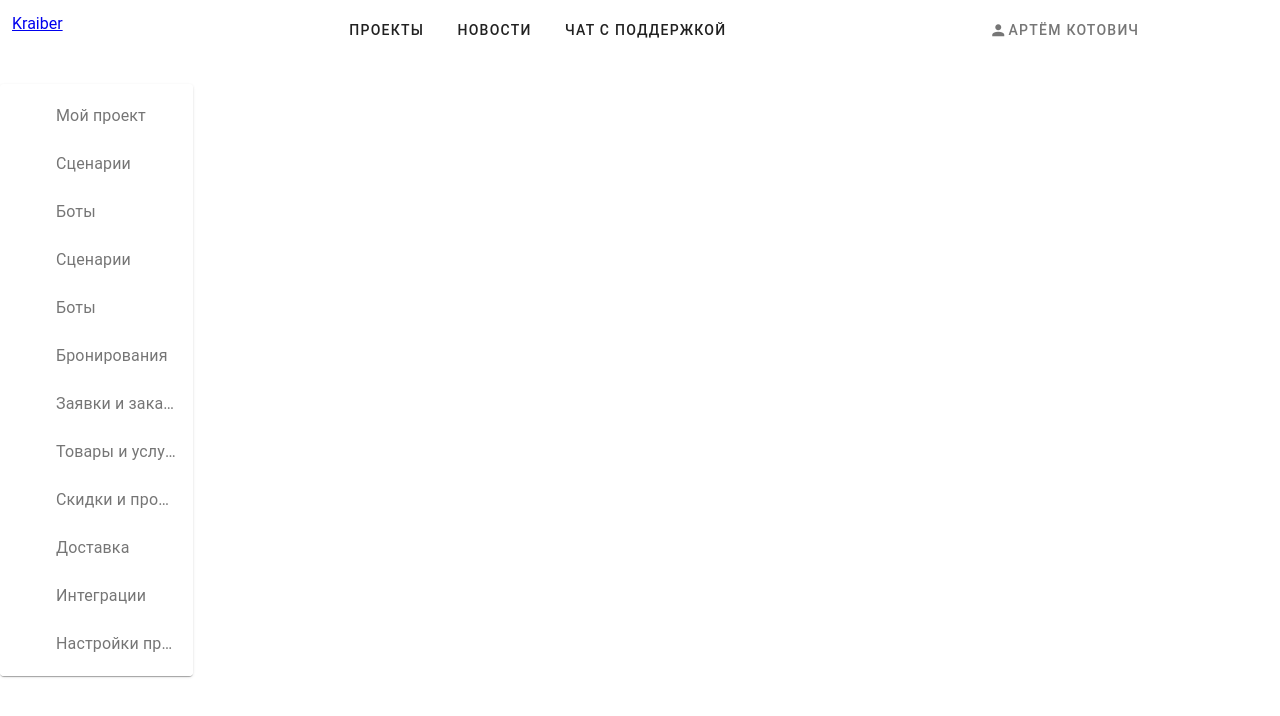
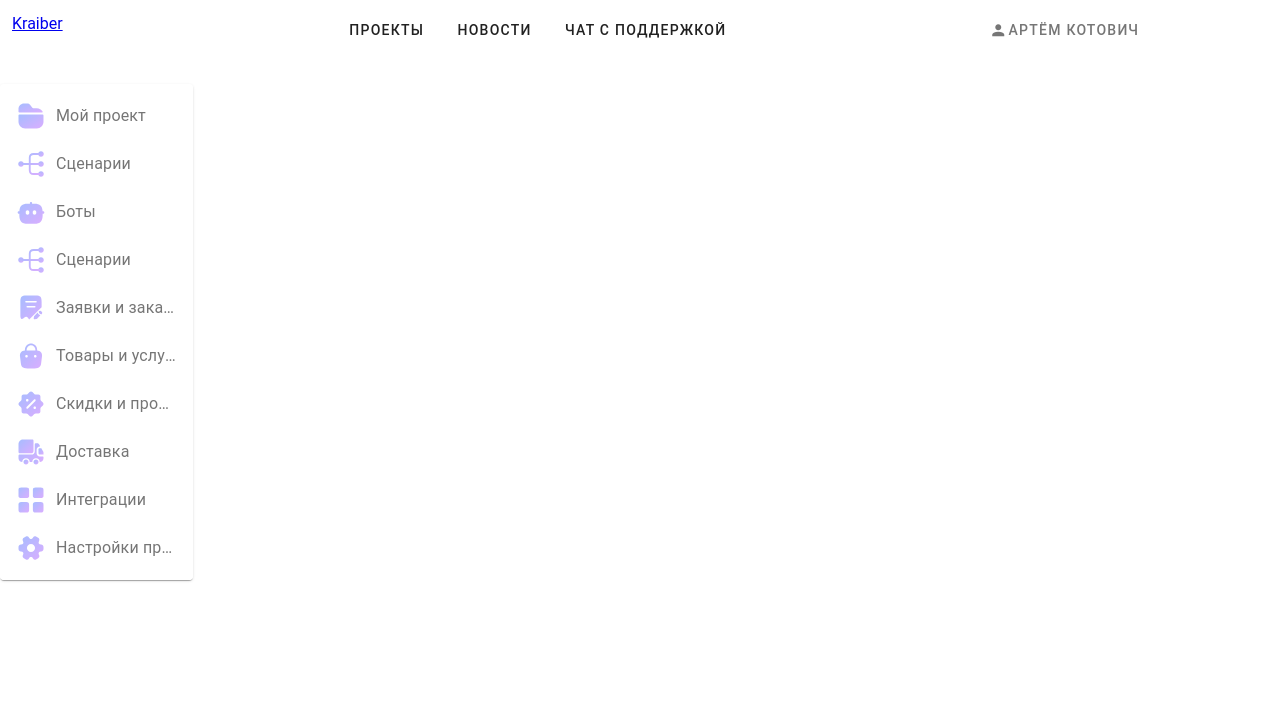
Before and after one commit to segakgd/kb_front, a Vue app: page /projects in a window 1280 px wide. Shown: the top 716 px of the page. Built offline with nearby package versions, Linux system fonts and the light colour scheme.

Commit message:
Update Projects.vue

```diff
--- a/src/components/Projects.vue
+++ b/src/components/Projects.vue
@@ -30,26 +30,21 @@
 <script lang="ts">
 import NavigateHeader from "@/components/common/NavigateHeader.vue";
 
-// Используем import.meta.glob для загрузки всех изображений
-const images = import.meta.glob('@/assets/images/*.svg');
-
 export default {
   components: {NavigateHeader},
   data() {
     return {
       items: [
-        {text: 'Мой проект', image: images['/src/assets/images/navigate/bot/bold.svg']},
-        {text: 'Сценарии', image: images['/src/assets/images/navigate/scenarios/bold.svg']},
-        {text: 'Боты', image: images['/src/assets/images/navigate/bot/bold.svg']},
-        {text: 'Сценарии', image: images['/src/assets/images/navigate/bot/bold.svg']},
-        {text: 'Боты', image: images['/src/assets/images/navigate/bot/bold.svg']},
-        {text: 'Бронирования', image: images['/src/assets/images/navigate/bot/bold.svg']},
-        {text: 'Заявки и заказы', image: images['/src/assets/images/navigate/bot/bold.svg']},
-        {text: 'Товары и услуги', image: images['/src/assets/images/navigate/bot/bold.svg']},
-        {text: 'Скидки и промокоды', image: images['/src/assets/images/navigate/bot/bold.svg']},
-        {text: 'Доставка', image: images['/src/assets/images/navigate/bot/bold.svg']},
-        {text: 'Интеграции', image: images['/src/assets/images/navigate/bot/bold.svg']},
-        {text: 'Настройки проекта', image: images['/src/assets/images/navigate/setting/bold.svg']},
+        {text: 'Мой проект', image: '/src/assets/images/navigate/folder/bold.svg'},
+        {text: 'Сценарии', image: '/src/assets/images/navigate/scenarios/bold.svg'},
+        {text: 'Боты', image: '/src/assets/images/navigate/bot/bold.svg'},
+        {text: 'Сценарии', image: '/src/assets/images/navigate/scenarios/bold.svg'},
+        {text: 'Заявки и заказы', image: '/src/assets/images/navigate/orders/bold.svg'},
+        {text: 'Товары и услуги', image: '/src/assets/images/navigate/bag/bold.svg'},
+        {text: 'Скидки и промокоды', image: '/src/assets/images/navigate/discount/bold.svg'},
+        {text: 'Доставка', image: '/src/assets/images/navigate/delivery/bold.svg'},
+        {text: 'Интеграции', image: '/src/assets/images/navigate/integrations/bold.svg'},
+        {text: 'Настройки проекта', image: '/src/assets/images/navigate/setting/bold.svg'},
       ],
     };
   },
```
